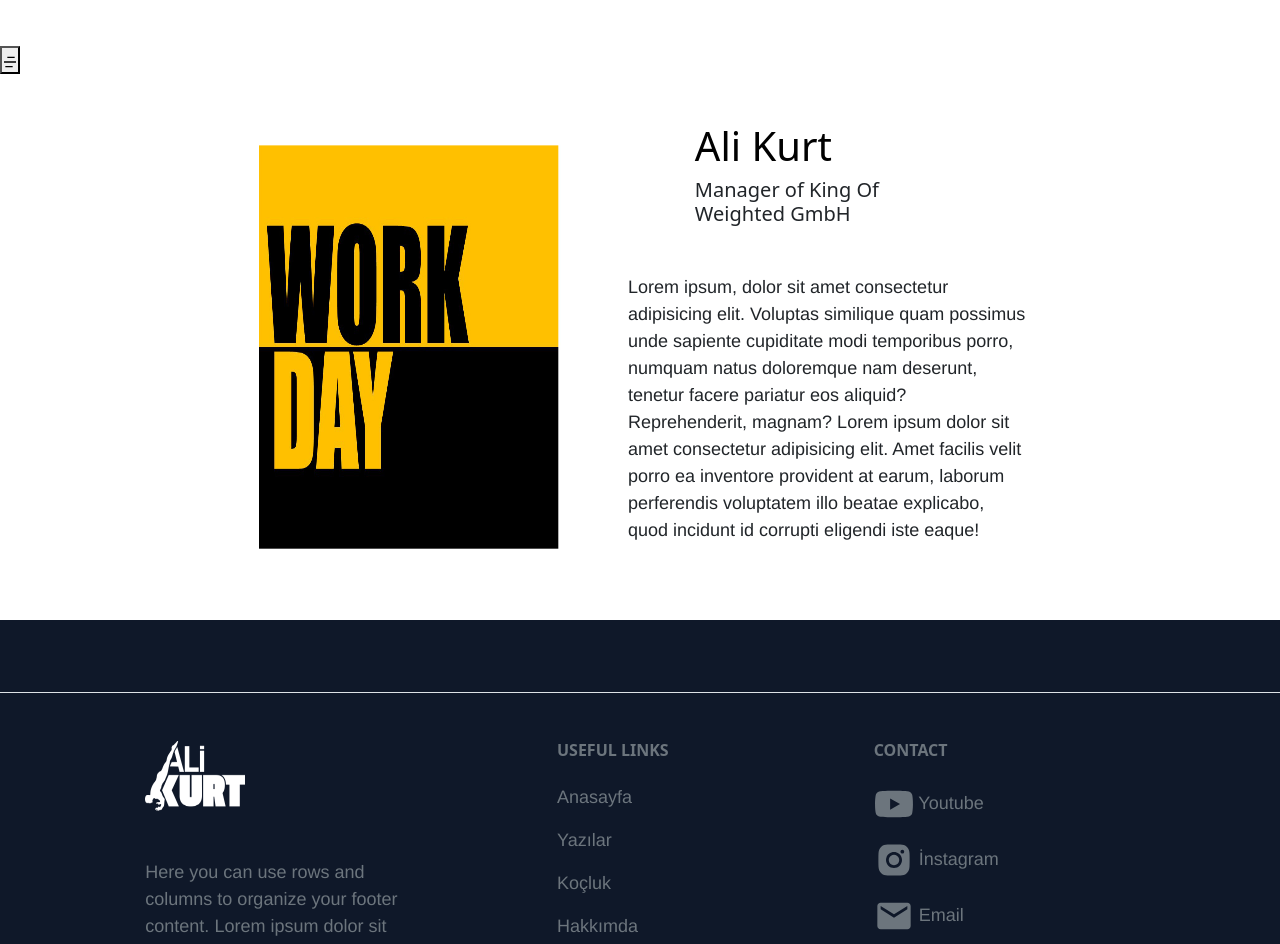
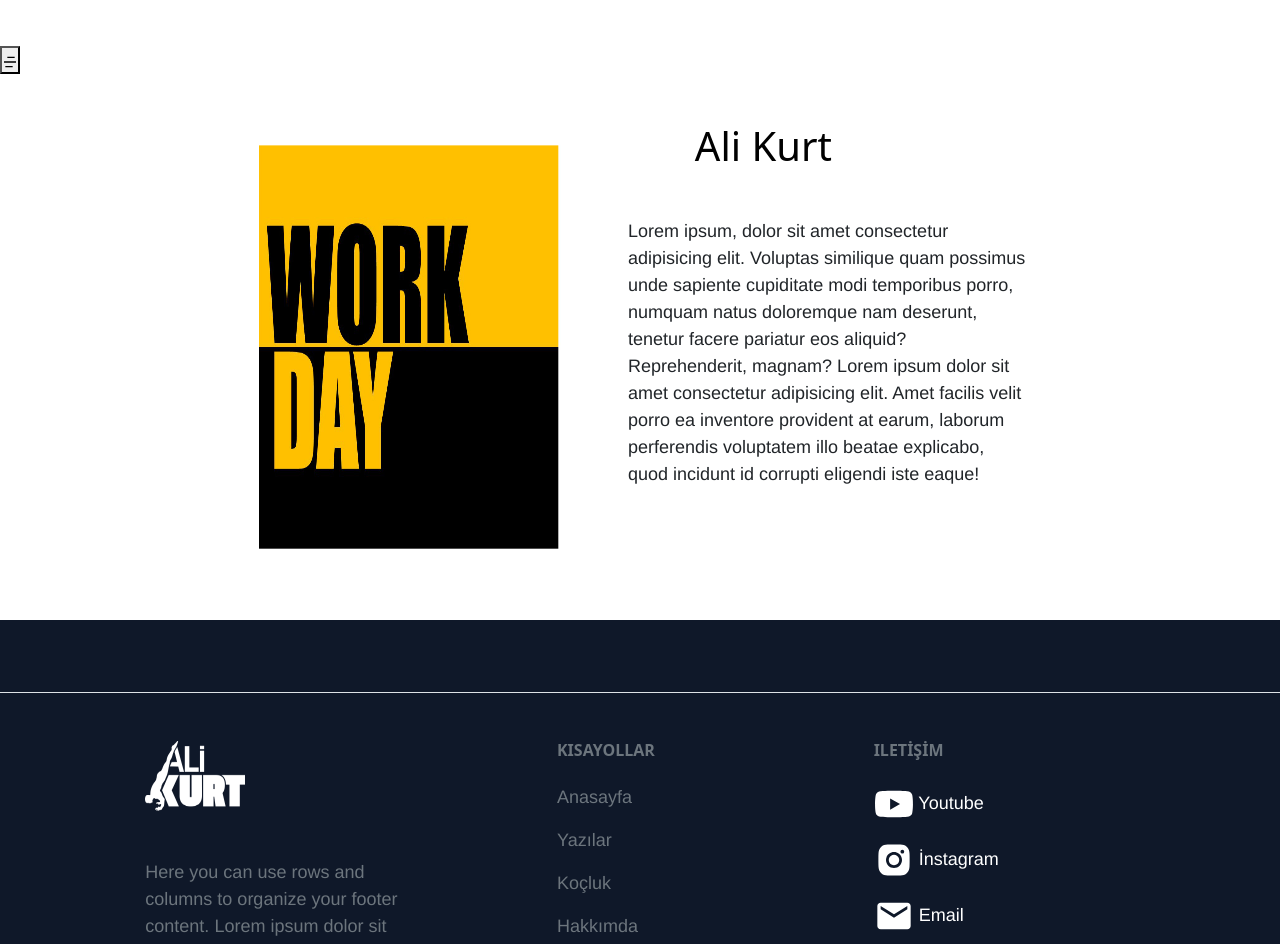
Before and after one commit to emirtetik/AliKurt-Fitness, a Next.js app: page /about in a window 1280 px wide. Shown: the part 160-1104 px from the top of the page. Built offline with nearby package versions, Linux system fonts and the light colour scheme.

Commit message:
iletişim blog page revizeler oluşturuldu

```diff
--- a/components/Footer.js
+++ b/components/Footer.js
@@ -41,7 +41,7 @@ function Footer() {
 
             <div className="col-md-3 col-lg-2 col-xl-2 mx-auto mb-4">
               <h6 className="text-uppercase fw-bold mb-4">
-                Useful links
+               KISAYOLLAR
               </h6>
               <p>
                 <Link href="/" className="text-reset">Anasayfa</Link>
@@ -61,13 +61,19 @@ function Footer() {
             </div>
 
             <div className="col-md-4 col-lg-3 col-xl-3 mx-auto mb-md-0 mb-4">
-              <h6 className="text-uppercase fw-bold mb-4 ">Contact</h6>
-              <p>
+              <h6 className="text-uppercase fw-bold mb-4 ">iLETİŞİM</h6>
+
+             <Link href="https://www.youtube.com/channel/UCAj9nNNGENsKJn_ljmMGnOA"><p>
                 <FaYoutube size={40}/> Youtube
 
               </p>
+              </Link>
+              <Link href="https://www.instagram.com/alies.wolf/">
               <p><AiFillInstagram size={40}/> İnstagram</p>
+              </Link>
+              <Link href="mailto:aliesswolf@gmail.com">
               <p><MdEmail size={40}/> Email </p>
+              </Link>
             </div>
           </div>
         </div>
--- a/pages/about.js
+++ b/pages/about.js
@@ -7,7 +7,7 @@ import Image from 'next/image'
 function About() {
 
   useEffect(() => {
-    AOS.init({duration:1000});
+    AOS.init({duration:500});
   },[]);
 
   return (
@@ -23,9 +23,8 @@ function About() {
               </div>
               <div className=' mt-5 md-w-100 text-light w-100 ' data-aos="fade-left"
      data-aos-offset="300"
-     data-aos-easing="ease-in-sine">
+     data-aos-easing="ease-in-out">
                  <h1 className='mx-auto items-center w-50 text-black'> Ali Kurt </h1>
-                 <h5 className='mx-auto items-center  w-50 text-dark'>Manager of King Of Weighted GmbH </h5>
                  <p className='w-75 md-w-100 mt-5 text-dark mx-auto'>Lorem ipsum, dolor sit amet consectetur adipisicing elit. Voluptas similique quam possimus unde sapiente cupiditate modi temporibus porro, numquam natus doloremque nam deserunt, tenetur facere pariatur eos aliquid? Reprehenderit, magnam? Lorem ipsum dolor sit amet consectetur adipisicing elit. Amet facilis velit porro ea inventore provident at earum, laborum perferendis voluptatem illo beatae explicabo, quod incidunt id corrupti eligendi iste eaque!</p>
                </div>
 
--- a/pages/index.js
+++ b/pages/index.js
@@ -47,7 +47,7 @@ export default function Home() {
                 <img id='carousel-img' className="d-block w-100  " src="/images/bent.JPG" alt="First slide"/>
                 <div className="carousel-caption">
                     <h3 className="text-center  font-weight-bold h2">Performans! <hr /></h3>
-                    <p className="text-center font-weight-bold h4 ">Jimnastik sporcusu gibi!</p>
+                    <p className="text-center ">Jimnastik sporcusu gibi!</p>
                 </div>
             </div>
             <div className="carousel-item">
@@ -61,7 +61,7 @@ export default function Home() {
                 <img id='carousel-img' className="d-block w-100" src="/images/bent.JPG" alt="Third slide"/>
                 <div className="carousel-caption">
                     <h3 className="text-center h1">GÜÇ<hr /></h3>
-                    <p className="text-center h3">Kuvvet sporcusu gibi!</p>
+                    <p className="text-center ">Kuvvet sporcusu gibi!</p>
                 </div>
             </div>
         </div>
--- a/pages/write/index.js
+++ b/pages/write/index.js
@@ -25,7 +25,7 @@ function write({data}) {
       <div className=' text-center  ' id='text' data-aos="flip-left"
      data-aos-easing="ease-out-cubic"
      data-aos-duration="2000">
-       <h1 className='text-center h1 text-light fw-bold '>Blog- Tüm Yazılar</h1>
+       <h1 className='text-center h1 text-light fw-bold '>Blogs - Tüm Yazılar</h1>
 
       <p className='h5 mx-auto text-light w-50 mt-3 lh-base'>Lorem ipsum dolor sit amet consectetur adipisicing elit. Doloribus, explicabo fugiat! Sed accusamus vero quis aspernatur excepturi dolorem, expedita iusto nam doloremque maxime eaque. Nesciunt mollitia repudiandae corrupti quasi numquam.</p>
        </div>
@@ -35,7 +35,7 @@ function write({data}) {
       <section className='mb-5 mt-5'>
 
                   <div className="container ">
-                    <h1 className="h1 text-center mb-5">Blog</h1>
+                    <h2 className="h1 text-center mb-5 fw-bold">Tüm Yazılar</h2>
 
 
                     <div >
--- a/styles/Header.css
+++ b/styles/Header.css
@@ -17,6 +17,7 @@ header {
 	padding: 0 2rem;
   z-index: 1000;
   background-color:rgba(15,24,41,255);
+  border-bottom: 1px solid rgb(247, 248, 250);
   /* rgba(15,24,41,255) */
 
 }
@@ -53,6 +54,7 @@ header::after {
  font-size: 30px;
  margin: 10rem;
  padding-top: 8px;
+ margin-left: 1%;
 }
 
 
--- a/styles/coaching.css
+++ b/styles/coaching.css
@@ -76,7 +76,6 @@
 
   .input-group input[type="text"], .form-group textarea {
     background: rgba(41, 65, 110, 0.9);
-    color: #fff;
   }
 
 
--- a/styles/contact.css
+++ b/styles/contact.css
@@ -1,7 +1,6 @@
 .contact-us {
-    background: url("https://img.freepik.com/free-photo/young-healthy-man-athlete-doing-exercise-with-ropes-gym-single-male-model-practicing-hard-training-his-upper-body-concept-healthy-lifestyle-sport-fitness-bodybuilding-wellbeing_155003-27879.jpg?w=1380&t=st=1680486728~exp=1680487328~hmac=368b10e28faafb9b3e80c4099061ecd3ce69d0070a367ffa8f9952d34c103a89") no-repeat center fixed;
+    background: url("../public/images/bg-contact2.jpg") no-repeat center fixed;
     background-size: cover;
-    color: #fff;
   }
 
   .contact-us .fields {
@@ -22,8 +21,8 @@
 
   .contact-us input[type="text"], .contact-us textarea {
     background: rgba(15,24,41,0.90);
-    color: #fff;
     border-radius: 30px;
+    color: #000000;
   }
 
   .input-group {
```
Also changed, not shown: pages/contact.js (+4 -7 lines), public/images/bg-contact.jpg (added), public/images/bg-contact2.jpg (added).
